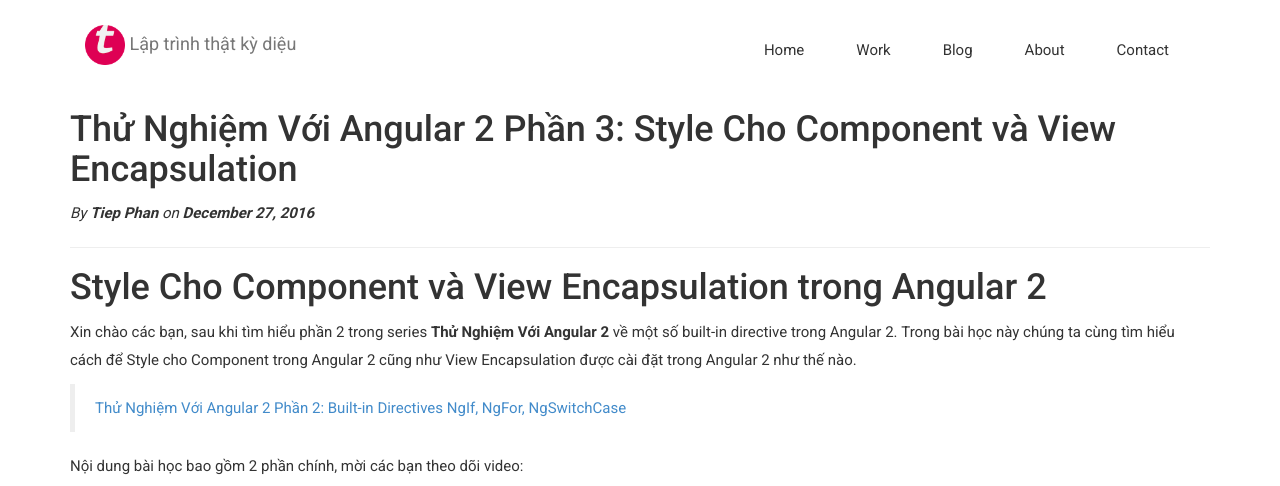
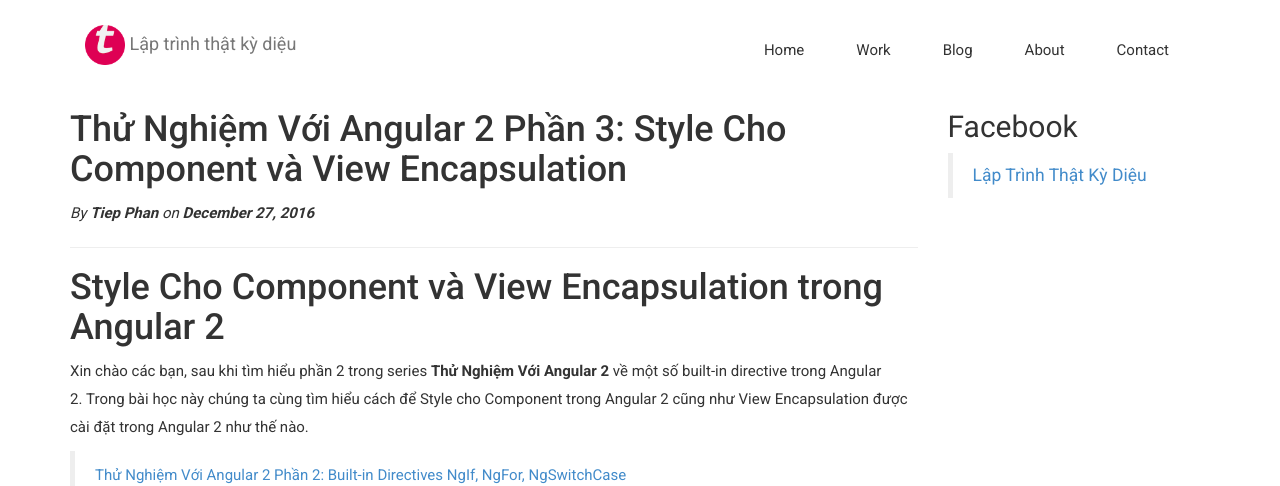
Before and after one commit to tieppt/tieppt.github.io, a Jekyll site: the page built from _posts/2016-12-27-thu-nghiem-voi-angular-2-style-component-view-encapsulation.md, in a window 1280 px wide and 900 px high, cut to the strip 0-486 px from the top of the window. Built offline with Jekyll 4.4.1, drawn with Linux system fonts in a browser that asks for light colours; nearby versions of some CDN libraries; some web fonts are replaced.

Commit message:
add facebook page

```diff
--- a/_layouts/post.html
+++ b/_layouts/post.html
@@ -6,7 +6,8 @@ layout: page
   <!-- Wrapper Start -->
   <section>
     <div class="container">
-      <div>
+      <div class="row">
+        <div class="col-md-9">
           <div class="block">
             <h1>{{ page.title }}</h1>
             <div class="post-info-wrapper">
@@ -15,7 +16,12 @@ layout: page
             <hr />
             <p>{{ content }}</p>
           </div>
-      </div><!-- .col-md-7 close -->
+        </div>
+        <div class="col-md-3">
+          <h2>Facebook</h2>
+          <div class="fb-page" data-href="https://www.facebook.com/LapTrinhThatKyDieu/" data-small-header="false" data-adapt-container-width="true" data-hide-cover="false" data-show-facepile="true"><blockquote cite="https://www.facebook.com/LapTrinhThatKyDieu/" class="fb-xfbml-parse-ignore"><a href="https://www.facebook.com/LapTrinhThatKyDieu/">Lập Trình Thật Kỳ Diệu</a></blockquote></div>
+        </div>
+      </div>
     </div>
   </section>
 </div>
```
Lines whose indentation alone changed are shown as unchanged.
